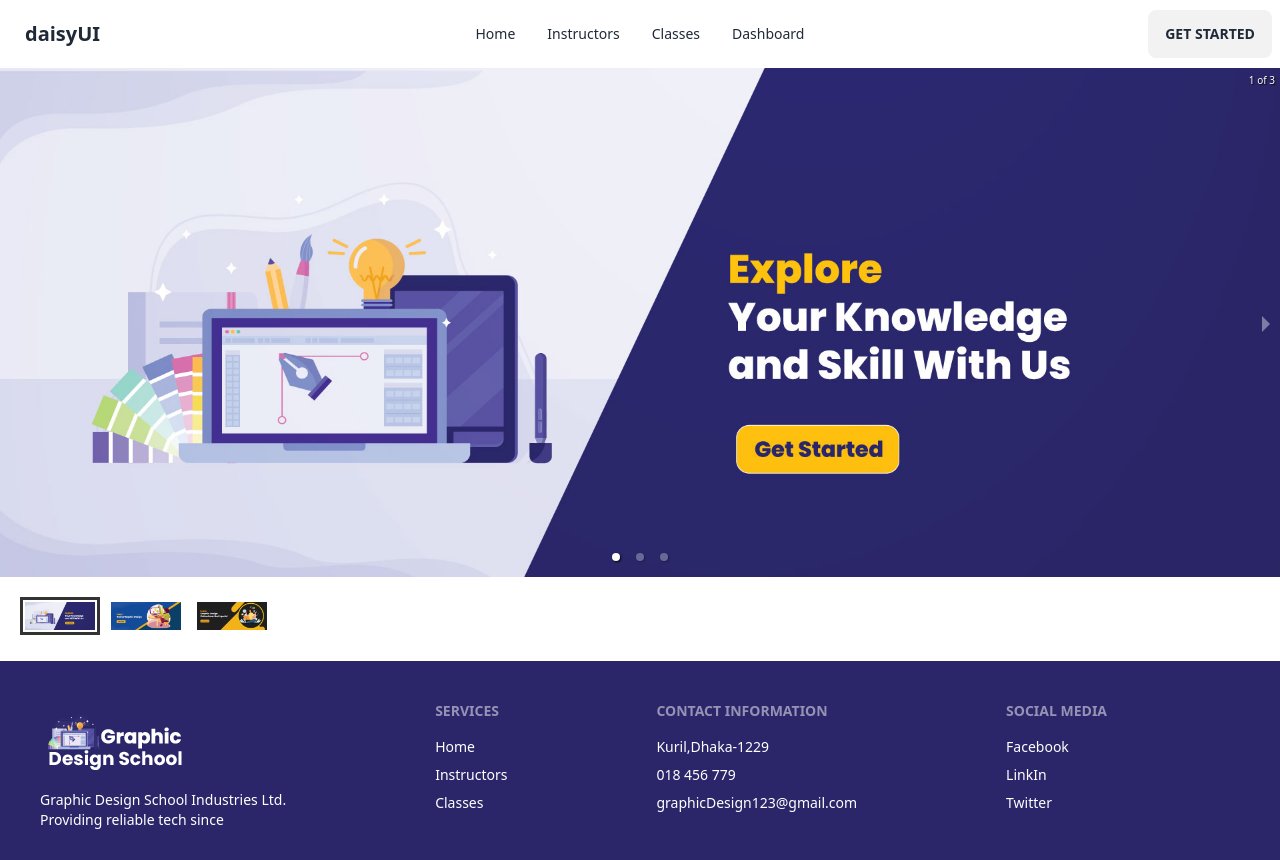
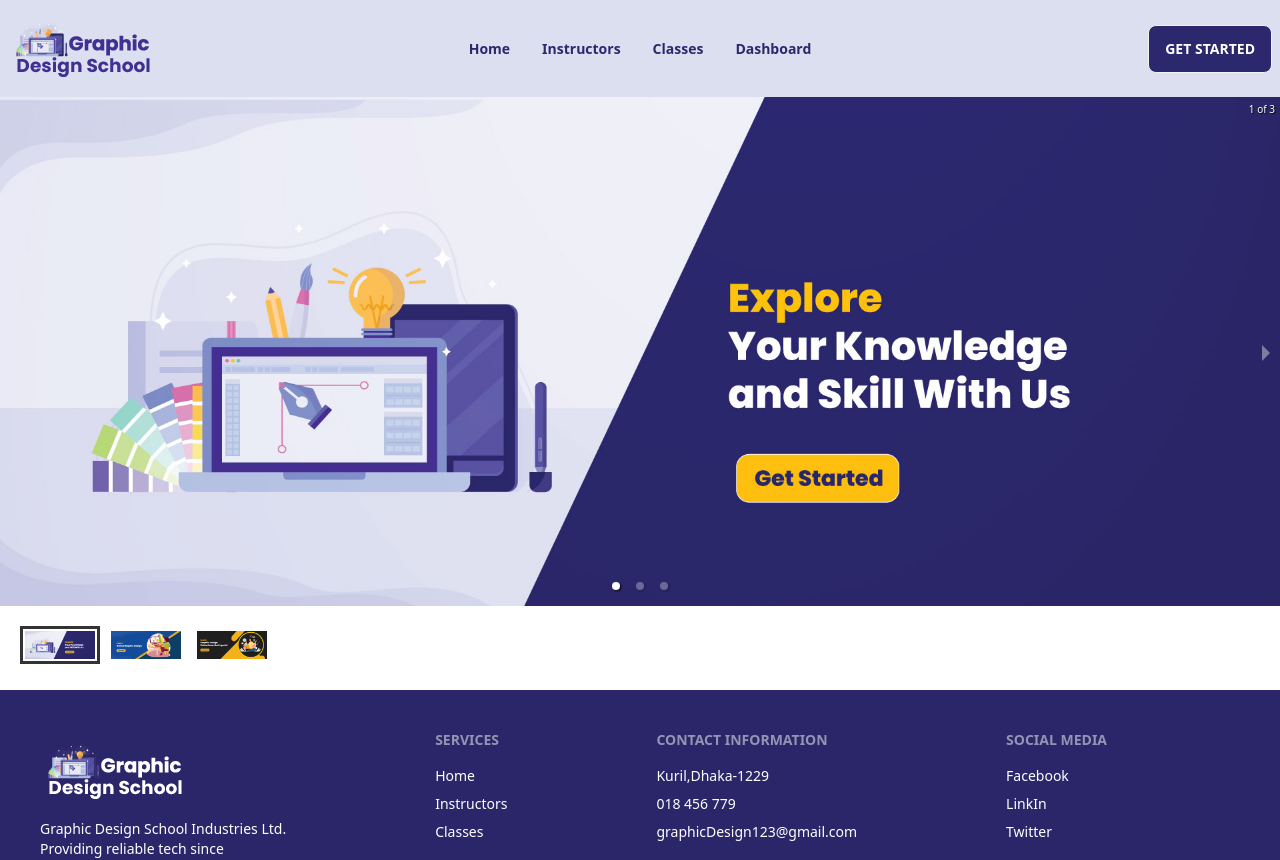
Before and after one commit to AnonnaGH/design-school-client, a React (Vite) app: page / in a window 1280 px wide. Shown: the top 860 px of the page. Built offline with nearby package versions, Linux system fonts and the light colour scheme.

Commit message:
navbar done

```diff
--- a/src/Pages/Shared/Footer/Footer.jsx
+++ b/src/Pages/Shared/Footer/Footer.jsx
@@ -16,7 +16,7 @@ const Footer = () => {
                     <img src={logo} alt="" />
                     <p>Graphic Design School Industries Ltd.<br />Providing reliable tech since </p>
                 </div>
-                <div className='text-white'>
+                <div >
                     <span className="footer-title">Services</span>
                     <Link to='/' className="link link-hover">Home</Link>
                     <Link to='/' className="link link-hover">Instructors</Link>
@@ -39,7 +39,7 @@ const Footer = () => {
                 </div>
 
             </footer>
-            <div className="bg-[#eceded] footer footer-center p-4 font-bold text-[#838F97]-content">
+            <div className="bg-[#D2D4E9] footer footer-center p-4 font-bold text-[#838F97]-content">
                 <p>Copyright © 2023 - All right reserved by Graphic Design School Ltd</p>
             </div>
         </div>
--- a/src/Pages/Shared/NavBar/NavBar.jsx
+++ b/src/Pages/Shared/NavBar/NavBar.jsx
@@ -1,18 +1,20 @@
+import logo from '../../../assets/Logo1.png'
 const NavBar = () => {
 
 
     const navOptions = <>
-        <li><a>Home</a></li>
-        <li><a>Instructors</a></li>
-        <li><a>Classes</a></li>
-        <li><a>Dashboard </a></li>
+        <li><a className="font-bold text-[#2B286D]">Home</a></li>
+        <li><a className="font-bold text-[#2B286D]">Instructors</a></li>
+        <li><a className="font-bold text-[#2B286D]">Classes</a></li>
+        <li><a className="font-bold text-[#2B286D]">Dashboard </a></li>
     </>
 
 
     return (
         <>
-            <div className="navbar bg-base-100">
+            <div className="navbar bg-[#DCDFF0]">
                 <div className="navbar-start">
+
                     <div className="dropdown">
                         <label tabIndex={0} className="btn btn-ghost lg:hidden">
                             <svg xmlns="http://www.w3.org/2000/svg" className="h-5 w-5" fill="none" viewBox="0 0 24 24" stroke="currentColor"><path strokeLinecap="round" strokeLinejoin="round" strokeWidth="2" d="M4 6h16M4 12h8m-8 6h16" /></svg>
@@ -21,7 +23,7 @@ const NavBar = () => {
                             {navOptions}
                         </ul>
                     </div>
-                    <a className="btn btn-ghost normal-case text-xl">daisyUI</a>
+                    <img src={logo} alt="" />
                 </div>
                 <div className="navbar-center hidden lg:flex">
                     <ul className="menu menu-horizontal px-1">
@@ -29,7 +31,7 @@ const NavBar = () => {
                     </ul>
                 </div>
                 <div className="navbar-end">
-                    <a className="btn">Get started</a>
+                    <a className="btn bg-[#2B286D] text-white">Get started</a>
                 </div>
             </div>
         </>
```
Also changed, not shown: src/assets/Logo1.png (added).
